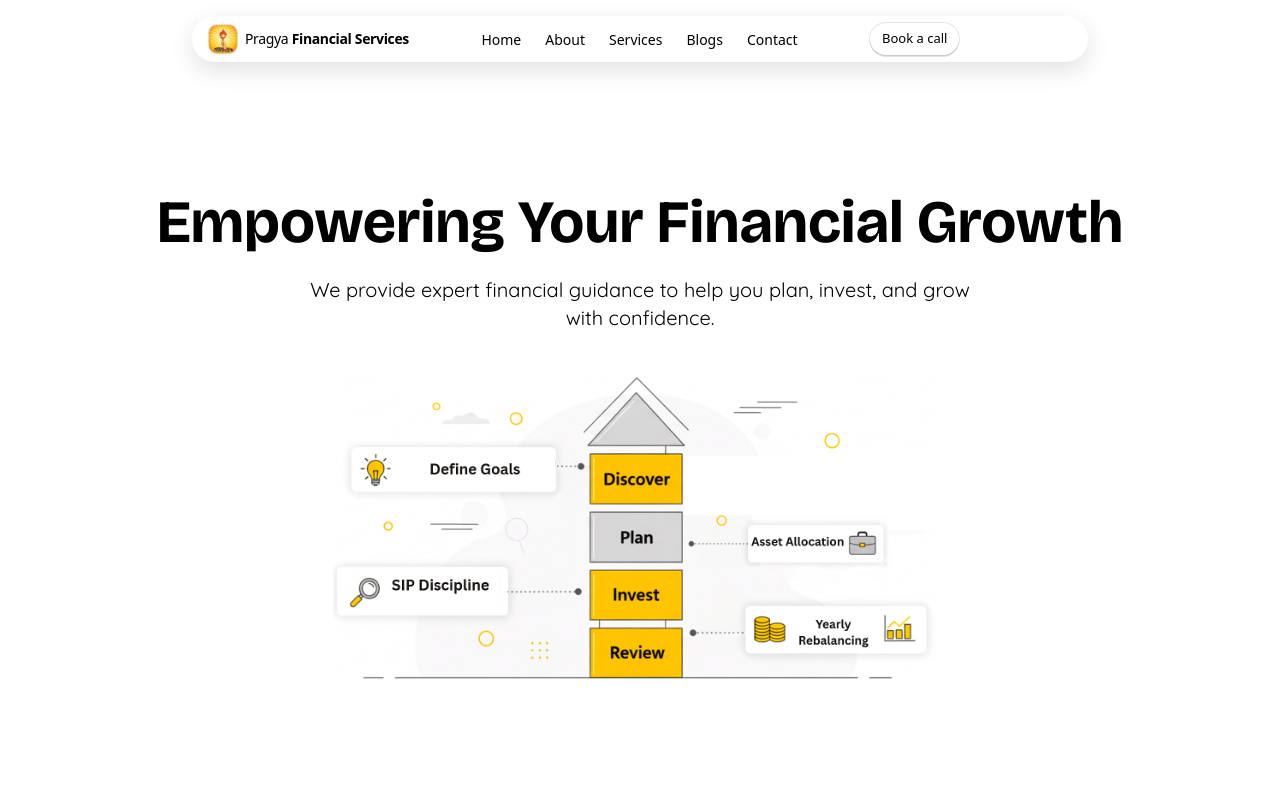
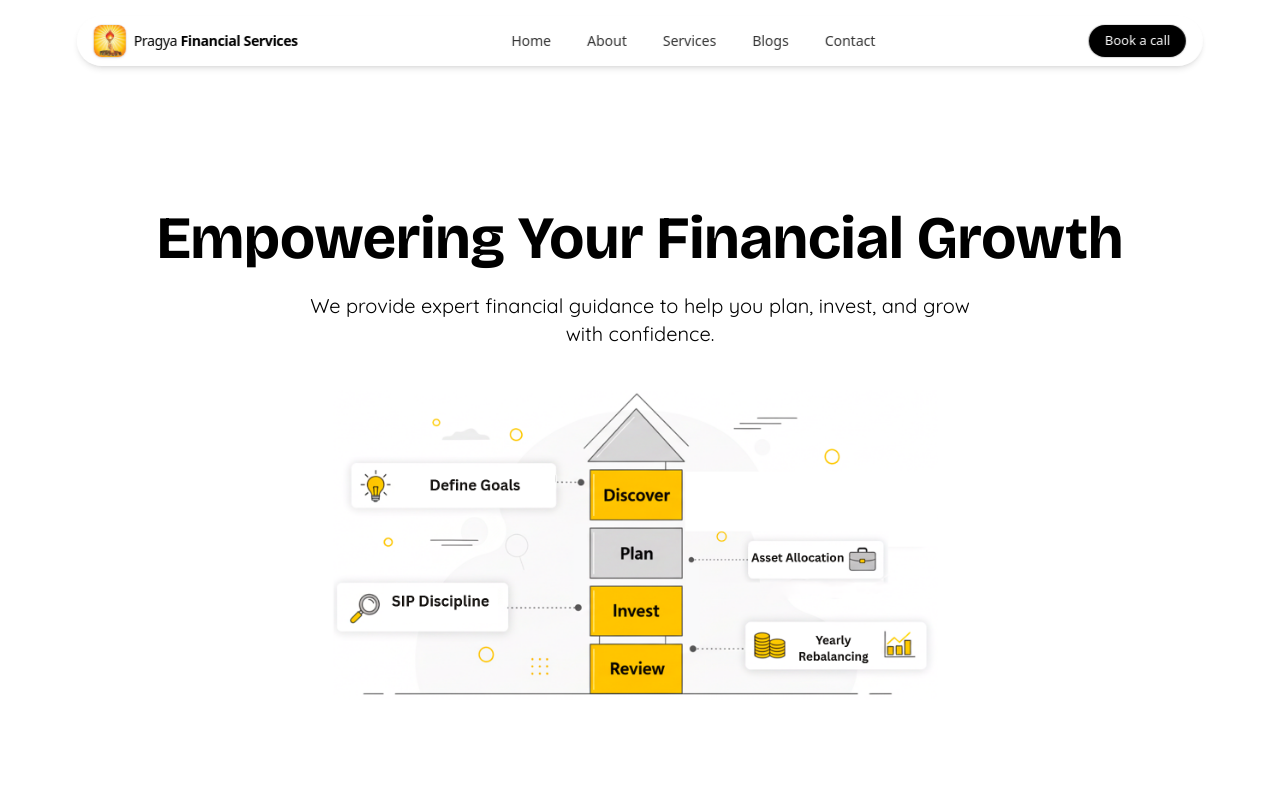
Before and after one commit to akashagrahari78/WealthForge, a React app in the folder frontend/: page / in a window 1280 px wide. Shown: the top 800 px of the page. Built offline with nearby package versions, Linux system fonts and the light colour scheme; the HTML template or start-up script is replaced by a standard one.

Commit message:
navbar changes

```diff
--- a/frontend/src/components/Hero/Navbar.jsx
+++ b/frontend/src/components/Hero/Navbar.jsx
@@ -1,134 +1,201 @@
 import React, { useEffect, useState } from "react";
 import { Link, useNavigate } from "react-router-dom";
-import { toast } from "react-toastify";
-// import { assets } from "../assets/assets";
+import { motion, AnimatePresence } from "framer-motion";
 import logo from "../../assets/pragya_logo.jpeg";
 
+// Define navigation links as an array for easier mapping
+const navLinks = [
+  { href: "/", label: "Home" },
+  { href: "/about", label: "About" },
+  { href: "/services", label: "Services" },
+  { href: "/blog", label: "Blogs" },
+  { href: "/contact", label: "Contact" },
+];
+
 const Navbar = () => {
-  const [open, setOpen] = useState(false);
-  const [elevated, setElevated] = useState(false);
-  const navigate = useNavigate();
+  const [isOpen, setIsOpen] = useState(false);
+  const [isElevated, setIsElevated] = useState(false);
 
+  // Scroll effect for navbar elevation
   useEffect(() => {
-    const onScroll = () => setElevated(window.scrollY > 6);
+    const onScroll = () => {
+      setIsElevated(window.scrollY > 10);
+    };
     window.addEventListener("scroll", onScroll, { passive: true });
     return () => window.removeEventListener("scroll", onScroll);
   }, []);
 
-  const handleLogout = async () => {
-    // try {
-    //   localStorage.removeItem("token");
-    //   toast.success("Logout successful");
-    //   navigate("/");
-    // } catch (err) {
-    //   console.error("Logout failed", err);
-    //   localStorage.removeItem("token");
-    //   navigate("/");
-    // }
+  // Prevent body scroll when mobile menu is open
+  useEffect(() => {
+    if (isOpen) {
+      document.body.style.overflow = "hidden";
+    } else {
+      document.body.style.overflow = "auto";
+    }
+    return () => {
+      document.body.style.overflow = "auto";
     };
-  const handleLogin = () => {
-  navigate("/login");
-};
-
+  }, [isOpen]);
 
   return (
     <>
-      {/* container centered and fixed */}
-      {/*  --------width adjust to 88 from 70  */}
-      <header className="fixed top-4 left-1/2 -translate-x-1/2 z-50 w-[92%] md:w-[70%]">
+      <header className="fixed top-4 left-1/2 -translate-x-1/2 z-40 w-[92%] md:w-[88%] max-w-6xl">
         <nav
-          className={[
-            "rounded-full backdrop-blur-md border border-white/50",
-            "bg-white/35 shadow-[0_8px_24px_rgba(0,0,0,0.12)]",
-            elevated ? "shadow-[0_12px_28px_rgba(0,0,0,0.16)]" : ""
-          ].join(" ")}
+          className={`
+            rounded-full border backdrop-blur-lg
+            ${isElevated
+              ? "bg-white/80 shadow-lg border-white/20"
+              : "bg-white/50 shadow-md border-white/40"
+            }
+            transition-all duration-300
+          `}
         >
-          <div className="mx-auto px-3 sm:px-4">
-            {/* height trimmed: 44px desktop, 40px mobile */}
-            {/* -------------adjust height of navbar --------- */}
-            <div className="flex h-11 sm:h-11 items-center justify-between">
-
-              {/* --- 2. LOGO SECTION UPDATED --- */}
+          <div className="mx-auto flex h-12 items-center justify-between px-3 sm:px-4">
+            {/* Logo and Brand Name */}
             <Link to="/" className="flex items-center gap-2">
-                {/* Removed bg-yellow-400, added overflow-hidden */}
-                <span className="inline-flex h-7 w-7 items-center justify-center rounded-lg ring-1 ring-black/10 shadow overflow-hidden">
-                  {/* Replaced SVG with IMG tag */}
+              <span className="inline-flex h-8 w-8 items-center justify-center rounded-lg overflow-hidden ring-1 ring-black/5 shadow">
                 <img
                   src={logo}
                   alt="Pragya Financial Services Logo"
                   className="h-full w-full object-cover"
                 />
               </span>
-                <span className="text-[13px] sm:text-sm tracking-tight text-black">
+              {/* UPDATED: Always visible brand name */}
+              <span className="text-xs sm:text-sm tracking-tight text-black">
                 Pragya <span className="font-semibold">Financial Services</span>
               </span>
             </Link>
-              {/* --- END OF LOGO UPDATE --- */}
 
-              {/* Desktop nav */}
-            <div className="hidden md:flex items-center gap-6">
-             <Link to="/" className="text-[14px] text-black hover:text-black hover:scale-105  transition-colors duration-200">Home</Link>
-             <Link to="/about" className="text-[14px] text-black hover:text-black hover:scale-105  transition-colors duration-200">About</Link>
-             <Link to="/services" className="text-[14px] text-black hover:text-black transition-colors hover:scale-105  duration-200">Services</Link>
-             <Link to="/blog" className="text-[14px] text-black hover:text-black transition-colors hover:scale-105  duration-200">Blogs</Link>
-             <Link to="/contact" className="text-[14px] text-black  hover:text-black transition-colors hover:scale-105 duration-200">Contact</Link>
+            {/* Desktop Navigation */}
+            <div className="hidden md:flex items-center gap-1">
+              {navLinks.map((link) => (
+                <Link
+                  key={link.href}
+                  to={link.href}
+                  className="px-4 py-2 text-sm text-black/80 hover:text-black transition-colors"
+                >
+                  {link.label}
+                </Link>
+              ))}
             </div>
 
-
-              {/* Right actions */}
+            {/* Actions */}
             <div className="flex items-center gap-2">
               <Link
                 to="/book"
                 target="_blank"
                 rel="noopener noreferrer"
-               className="hidden sm:inline-flex items-center justify-center h-8 px-3 rounded-full bg-white text-black text-[13px] font-medium ring-1 ring-black/10 shadow-[0_2px_0_rgba(0,0,0,0.12)] hover:shadow-[0_6px_16px_rgba(0,0,0,0.18)] hover:-translate-y-0.5 active:translate-y-0 transition-all"
-        _B_       >
+                className="hidden sm:inline-flex items-center justify-center h-8 px-4 rounded-full bg-black text-white text-[13px] font-medium ring-1 ring-black/10 shadow-sm hover:shadow-md hover:-translate-y-0.5 transition-all"
+              >
                 Book a call
               </Link>
 
-
-                {/* <button
-                  onClick={handleLogin}
-                  className="hidden sm:inline-flex items-center justify-center h-8 px-3 rounded-full bg-black text-white text-[13px] font-medium ring-1 ring-black/10 hover:bg-white hover:text-black  transition"
+              {/* Mobile Menu Toggle */}
+              <button
+                aria-label="Toggle menu"
+                onClick={() => setIsOpen(!isOpen)}
+                className="md:hidden inline-flex h-9 w-9 items-center justify-center rounded-full bg-white/80 ring-1 ring-black/5"
               >
-                  Login
-                </button> */}
-
-                {/* Mobile toggle */}
-                <button
-                  aria-label="Open menu"
-                  className="md:hidden inline-flex h-8 w-8 items-center justify-center rounded-full bg-white/70 ring-1 ring-black/10 text-black"
-                  onClick={() => setOpen((v) => !v)}
-          _B_       >
-                  <svg xmlns="http://www.w3.org/2000/svg" className="h-4 w-4" fill="none" viewBox="0 0 24 24" stroke="currentColor">
-                    <path strokeLinecap="round" strokeLinejoin="round" strokeWidth="1.5" d="M4 6h16M4 12h16M4 18h16" />
-                  </svg>
+                <motion.div
+                  animate={isOpen ? "open" : "closed"}
+                  className="relative h-4 w-4"
+                >
+                  <motion.span
+                    variants={{ closed: { y: 0, rotate: 0 }, open: { y: 4, rotate: 45 } }}
+                    className="absolute h-px w-full bg-black"
+                    style={{ top: "25%" }}
+                  />
+                  <motion.span
+                    variants={{ closed: { opacity: 1 }, open: { opacity: 0 } }}
+                    className="absolute h-px w-full bg-black"
+                    style={{ top: "50%", transform: "translateY(-50%)" }}
+                  />
+                  <motion.span
+                    variants={{ closed: { y: 0, rotate: 0 }, open: { y: -4, rotate: -45 } }}
+                    className="absolute h-px w-full bg-black"
+                    style={{ bottom: "25%" }}
+                  />
+                </motion.div>
               </button>
-              </div>
-  t         </div>
-          </div>
-
-          {/* Mobile menu */}
-          <div className={`md:hidden ${open ? "block" : "hidden"} px-3 pb-3`}>
-            <div className="mt-2 flex flex-col rounded-xl bg-white/75 backdrop-blur-md ring-1 ring-black/10 shadow-md overflow-hidden">
-              <Link to="/" className="px-4 py-2.5 text-black/90 hover:bg-black/5" onClick={() => setOpen(false)}>Home</Link>
-    t         <Link to="/about" className="px-4 py-2.5 text-black/90 hover:bg-black/5" onClick={() => setOpen(false)}>About</Link>
-              <Link to="/services" className="px-4 py-2.5 text-black/90 hover:bg-black/5" onClick={() => setOpen(false)}>Services</Link>
-              <Link to="/blog" className="px-4 py-2.5 text-black/90 hover:bg-black/5" onClick={() => setOpen(false)}>Blogs</Link>
-              <Link to="/contact" className="px-4 py-2.5 text-black/90 hover:bg-black/5" onClick={() => setOpen(false)}>Contact</Link>
-              <div className="flex gap-2 p-3">
-      t         <Link to="/book" onClick={() => setOpen(false)} className="flex-1 inline-flex items-center justify-center h-9 rounded-full bg-black text-white text-sm">Book a call</Link>
-                {/* <button onClick={() => { setOpen(false); handleLogout(); }} className="flex-1 inline-flex items-center justify-center h-9 rounded-full bg-white text-black text-sm ring-1 ring-black/10">Logout</button> */}
-              </div>
             </div>
           </div>
         </nav>
       </header>
 
-      {/* spacer for fixed header */}
-      <div className="h-16 sm:h-16" />
+      {/* Mobile Menu Overlay */}
+      <AnimatePresence>
+        {isOpen && <MobileMenu navLinks={navLinks} closeMenu={() => setIsOpen(false)} />}
+      </AnimatePresence>
+
+      {/* Spacer for fixed header */}
+      <div className="h-20" />
     </>
   );
 };
 
+// Separate component for the mobile menu overlay
+const MobileMenu = ({ navLinks, closeMenu }) => (
+  <motion.div
+    initial={{ opacity: 0 }}
+    animate={{ opacity: 1 }}
+    exit={{ opacity: 0 }}
+    transition={{ duration: 0.2 }}
+    className="fixed inset-0 bg-white z-50 p-4"
+  >
+    {/* Menu Header */}
+    <div className="flex items-center justify-between">
+      <Link to="/" onClick={closeMenu} className="flex items-center gap-2">
+        <span className="inline-flex h-8 w-8 items-center justify-center rounded-lg overflow-hidden ring-1 ring-black/5 shadow">
+          <img
+            src={logo}
+            alt="Pragya Financial Services Logo"
+            className="h-full w-full object-cover"
+          />
+        </span>
+        <span className="text-sm tracking-tight text-black">
+          Pragya <span className="font-semibold">Financial Services</span>
+        </span>
+      </Link>
+      <button
+        aria-label="Close menu"
+        onClick={closeMenu}
+        className="inline-flex h-9 w-9 items-center justify-center rounded-full bg-black/5 ring-1 ring-black/10"
+      >
+        <svg xmlns="http://www.w3.org/2000/svg" className="h-4 w-4" fill="none" viewBox="0 0 24 24" stroke="currentColor">
+          <path strokeLinecap="round" strokeLinejoin="round" strokeWidth="2" d="M6 18L18 6M6 6l12 12" />
+        </svg>
+      </button>
+    </div>
+
+    {/* Navigation Links & CTA */}
+    <div className="mt-8">
+      <nav className="flex flex-col gap-2">
+        {navLinks.map((link) => (
+          <Link
+            key={link.href}
+            to={link.href}
+            onClick={closeMenu}
+            className="rounded-lg px-4 py-3 text-lg font-medium text-black/90 hover:bg-black/5"
+          >
+            {link.label}
+          </Link>
+        ))}
+      </nav>
+
+      {/* UPDATED: "Book a call" button now appears after the links */}
+      <div className="mt-6">
+        <Link
+          to="/book"
+          target="_blank"
+          rel="noopener noreferrer"
+          onClick={closeMenu}
+          className="flex w-full items-center justify-center rounded-xl bg-black py-3.5 text-base font-medium text-white"
+        >
+          Book a call
+        </Link>
+      </div>
+    </div>
+  </motion.div>
+);
+
 export default Navbar;
```
Also changed, not shown: frontend/src/temp.txt, 1 other file (tests, documents, lock files or other folders). Lines whose indentation alone changed are shown as unchanged.
